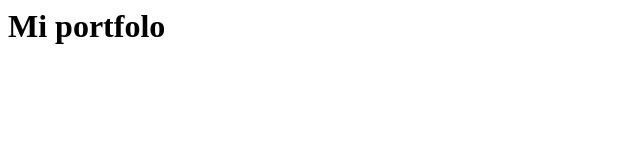
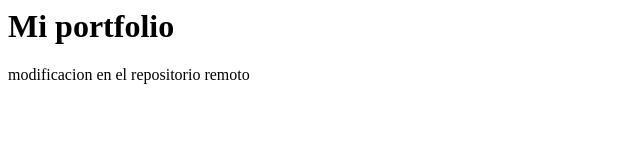
Before and after one commit to Chaild798/APFrontEnd, a plain HTML site: page index.html in a window 1280 px wide. Shown: the whole page, without its empty margins (0-640 px from the left). Drawn offline with Linux system fonts and the light colour scheme.

Commit message:
Update index.html

```diff
--- a/index.html
+++ b/index.html
@@ -1 +1,2 @@
-<h1>Mi portfolo</h1>
+<h1>Mi portfolio</h1>
+<p>modificacion en el repositorio remoto</p>
```
